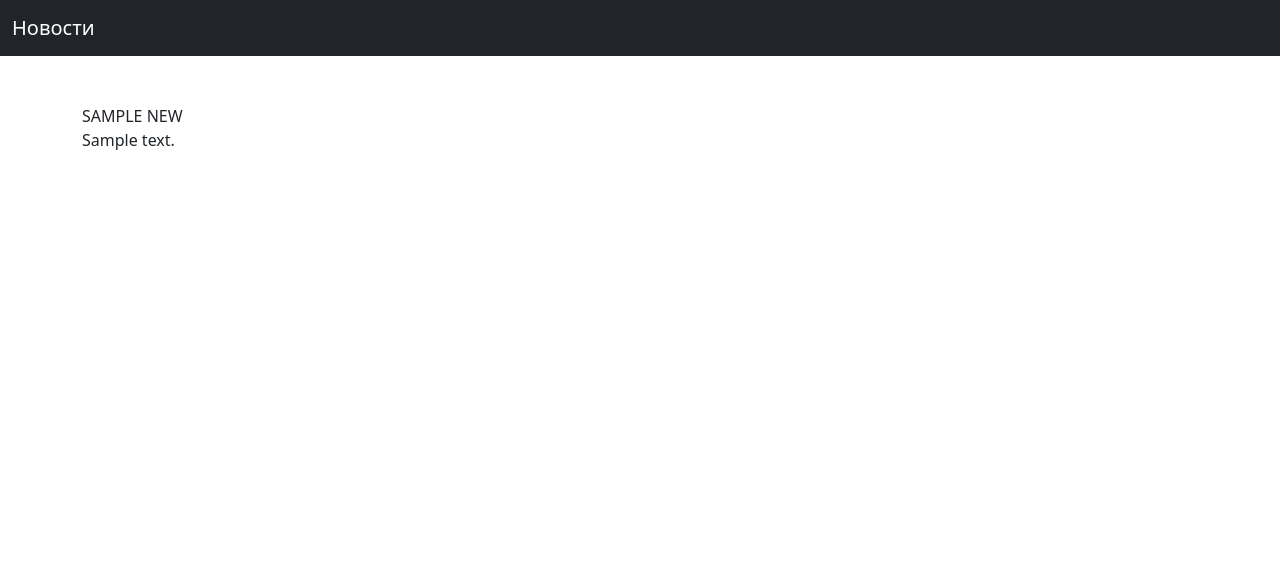
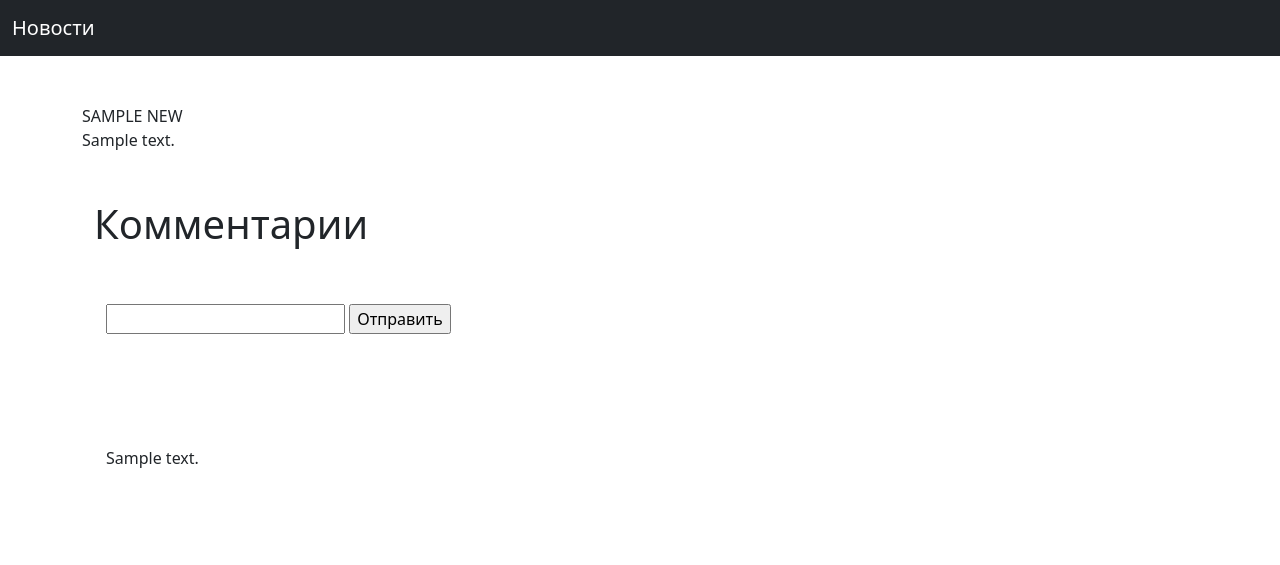
Before and after one commit to darow/newsSite, a Django app: page /news/1/detail in a window 1280 px wide. Shown: the top 565 px of the page. Run offline with Django 4.2, Linux system fonts and the light colour scheme; tables that the repository leaves empty hold one stand-in row (values such as "Sample post").

Commit message:
add_comment

```diff
--- a/news/admin.py
+++ b/news/admin.py
@@ -1,4 +1,5 @@
 from django.contrib import admin
-from news.models import News
+from news.models import News, Comment
 
 admin.site.register(News)
+admin.site.register(Comment)
--- /dev/null
+++ b/news/forms.py
@@ -0,0 +1,6 @@
+from django import forms
+
+
+class NewCommentForm(forms.Form):
+    news_id = forms.IntegerField(required=False)
+    new_comment = forms.CharField(label='Новый комментарий', max_length=100)
--- a/news/models.py
+++ b/news/models.py
@@ -10,7 +10,7 @@ class News(models.Model):
     create_date = models.DateTimeField(default=timezone.now)
 
     def __str__(self):
-        return self.title + ' ' +  str(self.create_date)
+        return self.title + ' ' + str(self.create_date)
 
     class Meta:
         verbose_name_plural = 'news'
@@ -18,3 +18,12 @@ class News(models.Model):
     def was_created_recently(self):
         now = timezone.now()
         return now >= self.create_date >= now - datetime.timedelta(days=1)
+
+
+class Comment(models.Model):
+    news = models.ForeignKey(News, on_delete=models.CASCADE)
+    text = models.TextField(max_length=300)
+    create_date = models.DateTimeField(default=timezone.now)
+
+    def __str__(self):
+        return self.text
--- a/news/templates/news/detail.html
+++ b/news/templates/news/detail.html
@@ -4,5 +4,36 @@
     {% if news %}
         {{ news.title|upper }}<br>
         {{ news.text }}
+
+        <div class="container py-5">
+            <h1>Комментарии</h1>
+            <div class="container py-5">
+                <form action="{% url 'news:new_comment' %}" method="post">
+                    {% csrf_token %}
+                        <input type="hidden" name="news_id" required="" id="id_news_id" value={{ news.id }}>
+                        <input type="text" name="new_comment" maxlength="100" required="" id="id_new_comment">
+{#                    <input type="hidden" for="news_id" value={{ news.id }}>#}
+{#                    <label for="new_comment">Новый комментарий: </label>#}
+{#                    <input id="new_comment" type="text" name="new_comment" value="">#}
+{#                                    {{ form }}#}
+                    <input type="submit" value="Отправить">
+                </form>
+            </div>
+
+            <div class="container py-5">
+            {% for comment in comment_list %}
+                <div class="row">
+                    <div class="col">
+                        <span>{{ comment.text }}</span>
+                    </div>
+                </div>
+            {% endfor %}
+            </div>
+        </div>
+
+
+
+
+        </div>
     {% endif %}
 {% endblock %}
--- a/news/templates/news/index.html
+++ b/news/templates/news/index.html
@@ -5,7 +5,7 @@
         {% for news in news_list  %}
             <div class="row py-1">
                 <div class="col news-link">
-                    <a class="text-white" href="{% url 'news:detail' news.id %}">{{ news.title }}</a>
+                    <a class="text-secondary" href="{% url 'news:detail' news.id %}">{{ news.title }}</a>
                 </div>
             </div>
         {% endfor %}
--- /dev/null
+++ b/news/templates/news/thanks.html
@@ -0,0 +1,6 @@
+{% extends 'news/base.html' %}
+
+{% block content %}
+    <h1>Спасибо за ваш комментарий!</h1>
+    {{ text }}
+{% endblock %}
--- a/news/urls.py
+++ b/news/urls.py
@@ -5,5 +5,6 @@ app_name = 'news'
 urlpatterns = [
     path('', views.IndexView.as_view(), name='news_list'),
     path('create/', views.create, name='create'),
-    path('<int:pk>/detail', views.DetailView.as_view(), name='detail')
+    path('<int:pk>/detail', views.DetailView.as_view(), name='detail'),
+    path('new_comment/', views.new_comment_view, name='new_comment')
 ]
--- a/news/views.py
+++ b/news/views.py
@@ -1,9 +1,28 @@
-from django.shortcuts import render
+from django.shortcuts import render, redirect
 from django.http import HttpResponse, Http404
+from django.urls import reverse
 from django.utils import timezone
 from django.views import generic
 
-from .models import News
+from .models import News, Comment
+from .forms import NewCommentForm
+
+
+def new_comment_view(request):
+    if request.method == 'POST':
+        form = NewCommentForm(request.POST)
+        if form.is_valid():
+            news_id = form.cleaned_data['news_id']
+            text = form.cleaned_data['new_comment']
+            Comment.objects.create(text=text, news_id=news_id)
+            return redirect(reverse('news:detail', args=(news_id,)))
+            # return render(request, 'news/thanks.html', {'text': text})
+        else:
+            return HttpResponse("form is not valid")
+
+    else:
+        return HttpResponse("Get?")
+    return HttpResponse("fail")
 
 
 # def index(request):
@@ -14,6 +33,7 @@ from .models import News
 #     }
 #     # output = ', '.join([q.title for q in latest_news_list])
 #     return HttpResponse(template.render(context, request))
+
 
 class IndexView(generic.ListView):
     paginate_by = 5
@@ -28,6 +48,12 @@ class DetailView(generic.DetailView):
     model = News
     template_name = 'news/detail.html'
 
+    def get_context_data(self, **kwargs):
+        context = super().get_context_data(**kwargs)
+        context['form'] = NewCommentForm()
+        context['comment_list'] = context['news'].comment_set.order_by('-create_date')
+        return context
+
     def get_queryset(self):
         return News.objects.filter(create_date__lte=timezone.now())
 
```
Also changed, not shown: news/tests.py (+18 -1 lines), news/migrations/0004_alter_news_options_comment.py (added).
